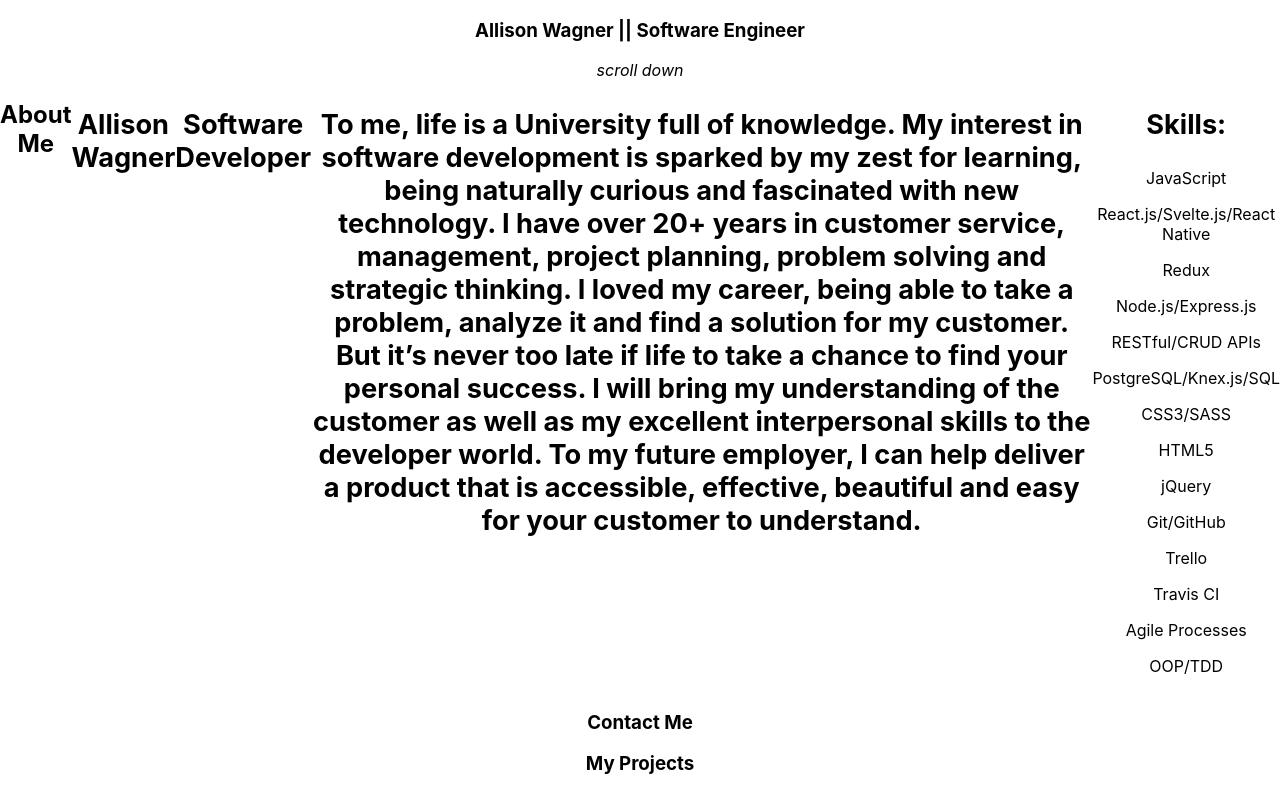
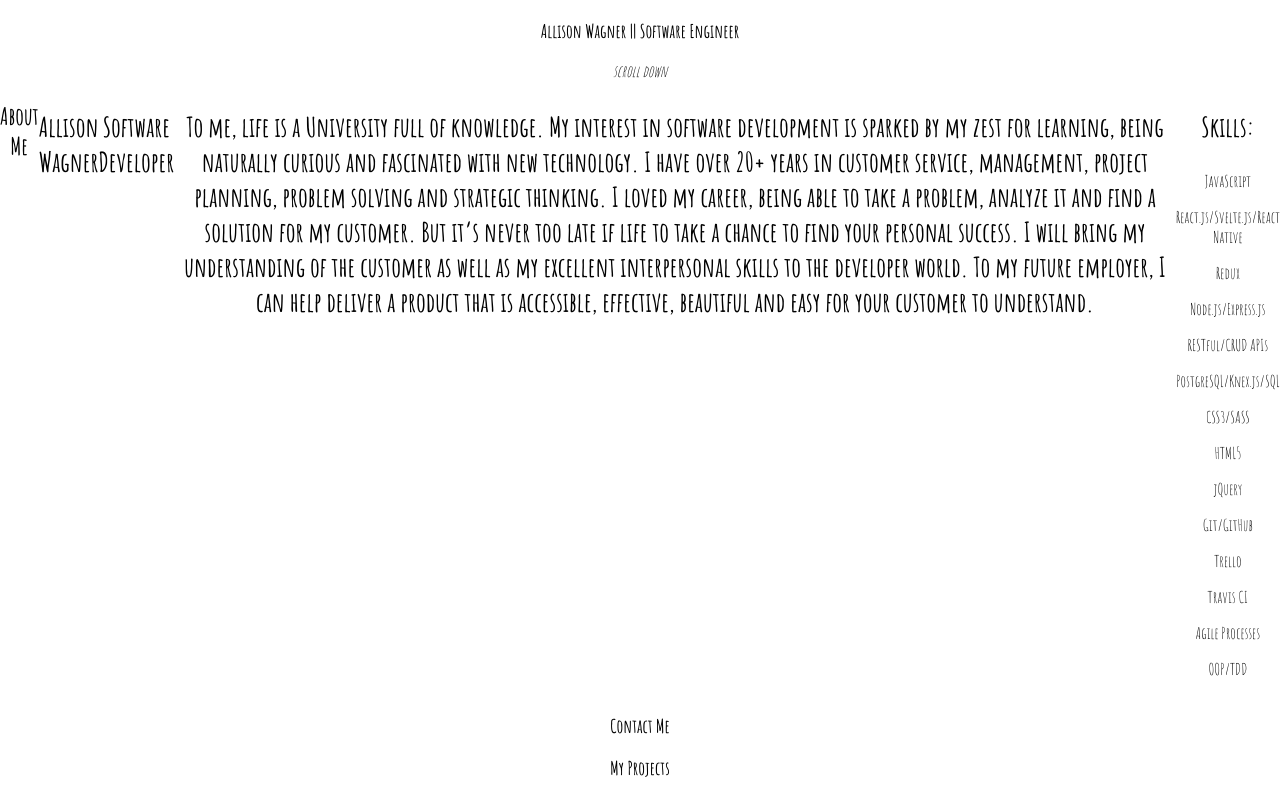
Before and after one commit to allisonjw/Allison-Wagner, a React (Create React App) app: page / in a window 1280 px wide. Built offline with nearby package versions, Linux system fonts and the light colour scheme.

Commit message:
Changes font family for the site

```diff
--- a/src/App.scss
+++ b/src/App.scss
@@ -1,3 +1,9 @@
+@import url('https://fonts.googleapis.com/css2?family=Amatic+SC:wght@400;700&display=swap');
+
+html, body {
+  font-family: 'Amatic SC';
+}
+
 .App {
   text-align: center;
 }
```
